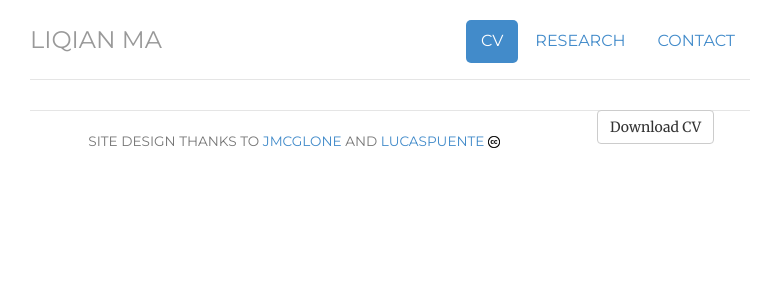
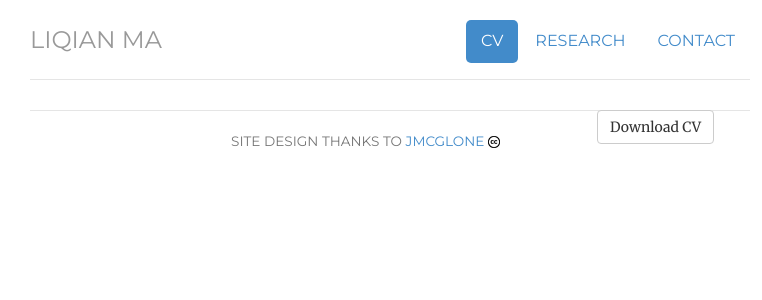
Before and after one commit to liqian-ma/liqian-ma.github.io, a Jekyll site: the page built from cv/index.html, in a window 1280 px wide. Shown: the top 300 px of the page, without its empty margins (250-1012 px from the left). Built offline with Jekyll 4.4.1, drawn with Linux system fonts in a browser that asks for light colours.

Commit message:
Update footer.html

```diff
--- a/_includes/footer.html
+++ b/_includes/footer.html
@@ -1,6 +1,6 @@
 <div class="footer">
 	<div class="row">
 	<div class="col-sm-8">
-	<p class="pull-right"><small>Site design thanks to <a href="https://github.com/jmcglone/jmcglone.github.io" target="_blank">jmcglone</a> and <a href="https://github.com/LucasPuente/lucaspuente.github.io" target="_blank">lucaspuente</a> <a href="http://creativecommons.org/licenses/by/3.0/deed.en_US" target="_blank"><img  class="img" alt="Creative Commons Attribution 3.0 Unported" src="http://liqian-ma.github.io/files/cc.png" width="12" height="12""></a></small></p>
+	<p class="pull-right"><small>Site design thanks to <a href="https://github.com/jmcglone/jmcglone.github.io" target="_blank">jmcglone</a> <a href="http://creativecommons.org/licenses/by/3.0/deed.en_US" target="_blank"><img  class="img" alt="Creative Commons Attribution 3.0 Unported" src="http://liqian-ma.github.io/files/cc.png" width="12" height="12""></a></small></p>
 	</div>
 </div> <!-- /footer -->
```
